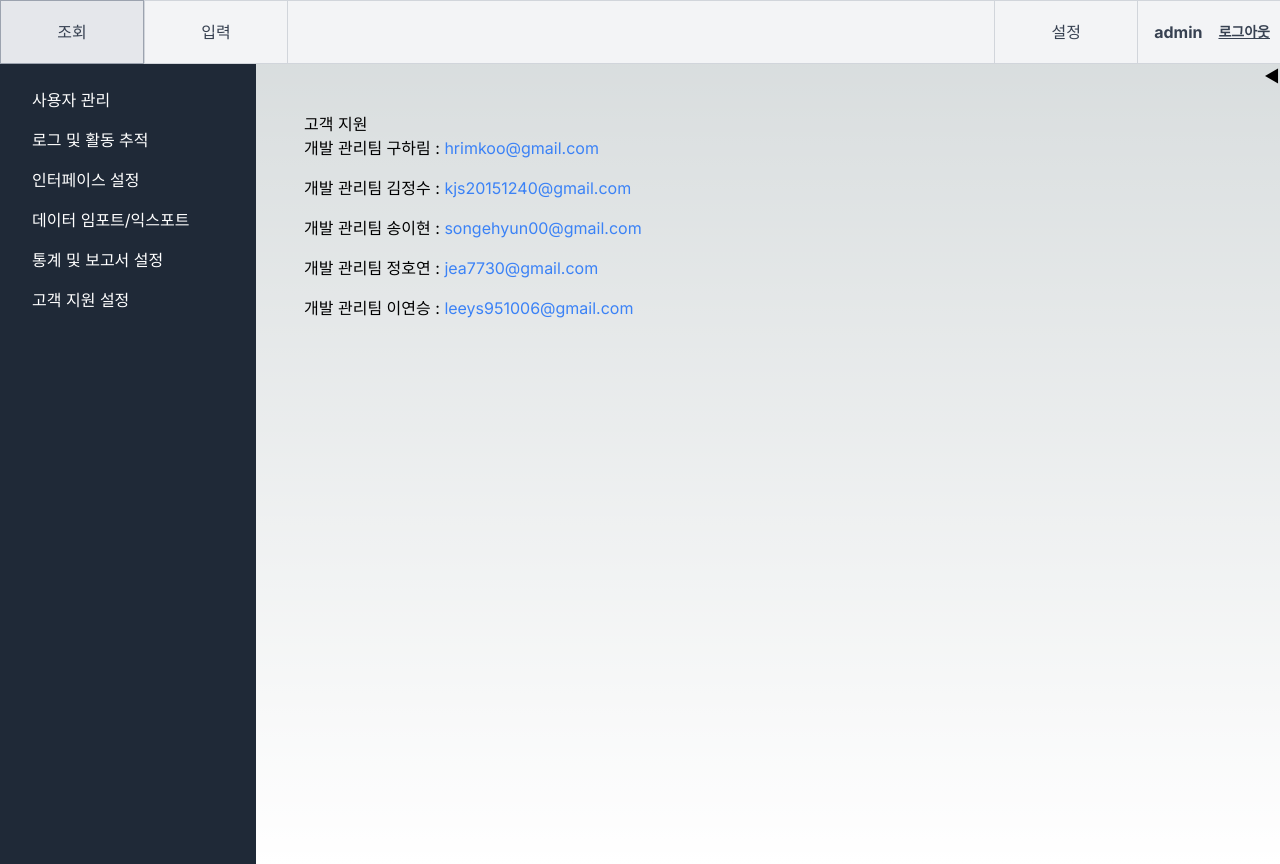
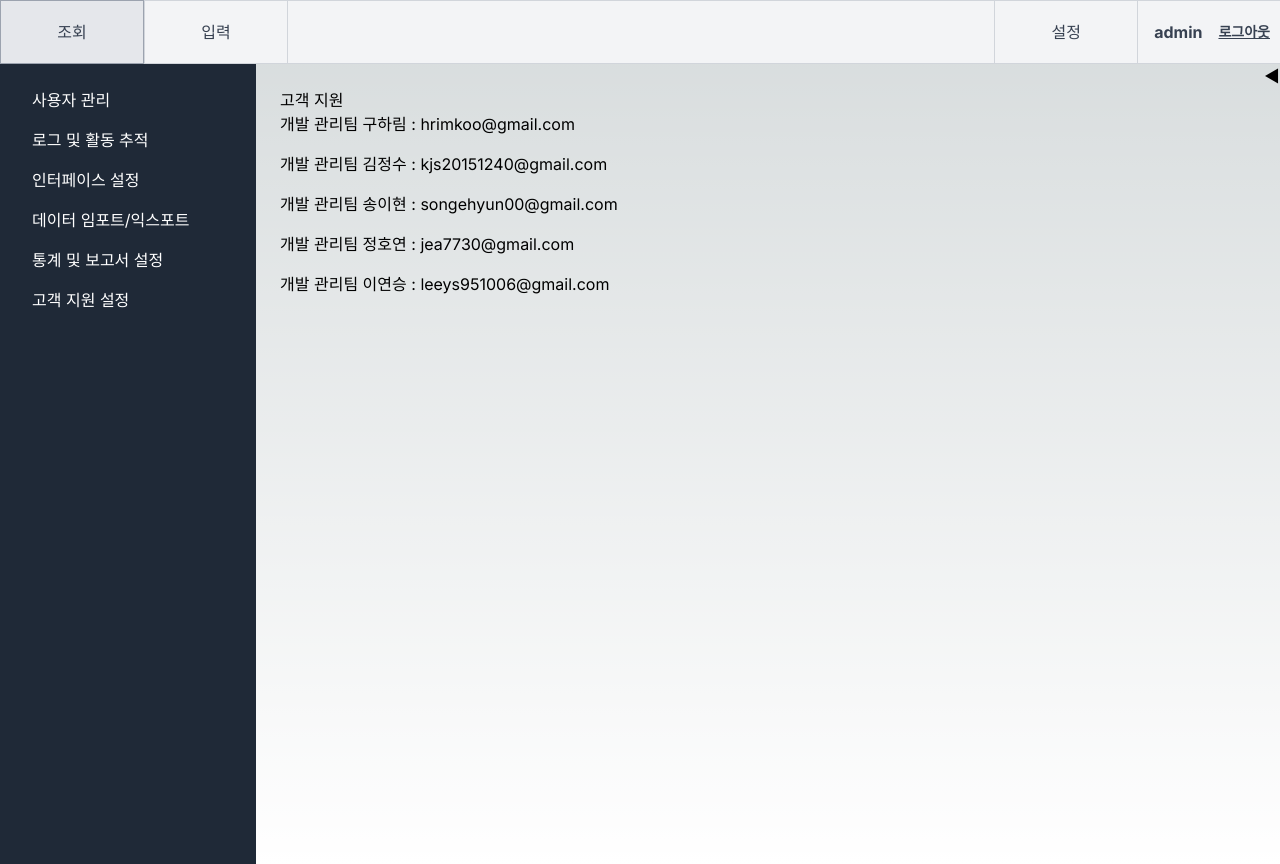
Before and after one commit to KDT-IaaS-Class-Two-Group/KDT-IaaS-2-ProjectA-1team, a Next.js app in the folder frontnext/: page /TabSetting in a window 1280 px wide. Both pictures are taken after a click on the item "고객 지원 설정". Built offline with nearby package versions, Linux system fonts and the light colour scheme.

Commit message:
:art: 정호연 : styles edit

```diff
--- a/frontnext/src/app/ui/SettingMoules/CustomerSupportSettings.tsx
+++ b/frontnext/src/app/ui/SettingMoules/CustomerSupportSettings.tsx
@@ -1,16 +1,55 @@
 import React from 'react';
-import { SettingStyles } from '../styles/styles-ys';
-
+import TotalStyles from '../styles/TotalStyles';
 const CustomerSupportSettings = () => {
   return (
-    <div className={SettingStyles.contentStyle}>
+    <div className={TotalStyles.SettingContentStyle}>
       <h1>고객 지원</h1>
       <div className="space-y-4">
-        <p>개발 관리팀 구하림 : <a href="mailto:hrimkoo@gmail.com" className="text-blue-500">hrimkoo@gmail.com</a></p>
-        <p>개발 관리팀 김정수 : <a href="mailto:kjs20151240@gmail.com" className="text-blue-500">kjs20151240@gmail.com</a></p>
-        <p>개발 관리팀 송이현 : <a href="mailto:songehyun00@gmail.com" className="text-blue-500">songehyun00@gmail.com</a></p>
-        <p>개발 관리팀 정호연 : <a href="mailto:jea7730@gmail.com" className="text-blue-500">jea7730@gmail.com</a></p>
-        <p>개발 관리팀 이연승 : <a href="mailto:leeys951006@gmail.com" className="text-blue-500">leeys951006@gmail.com</a></p>
+        <p>
+          개발 관리팀 구하림 :{' '}
+          <a
+            href="mailto:hrimkoo@gmail.com"
+            className={TotalStyles.SettingEmail}
+          >
+            hrimkoo@gmail.com
+          </a>
+        </p>
+        <p>
+          개발 관리팀 김정수 :{' '}
+          <a
+            href="mailto:kjs20151240@gmail.com"
+            className={TotalStyles.SettingEmail}
+          >
+            kjs20151240@gmail.com
+          </a>
+        </p>
+        <p>
+          개발 관리팀 송이현 :{' '}
+          <a
+            href="mailto:songehyun00@gmail.com"
+            className={TotalStyles.SettingEmail}
+          >
+            songehyun00@gmail.com
+          </a>
+        </p>
+        <p>
+          개발 관리팀 정호연 :{' '}
+          <a
+            href="mailto:jea7730@gmail.com"
+            className={TotalStyles.SettingEmail}
+          >
+            jea7730@gmail.com
+          </a>
+        </p>
+        <p>
+          개발 관리팀 이연승 :{' '}
+          <a
+            href="mailto:leeys951006@gmail.com"
+            className={TotalStyles.SettingEmail}
+          >
+            leeys951006@gmail.com
+          </a>
+        </p>
       </div>
     </div>
   );
```
